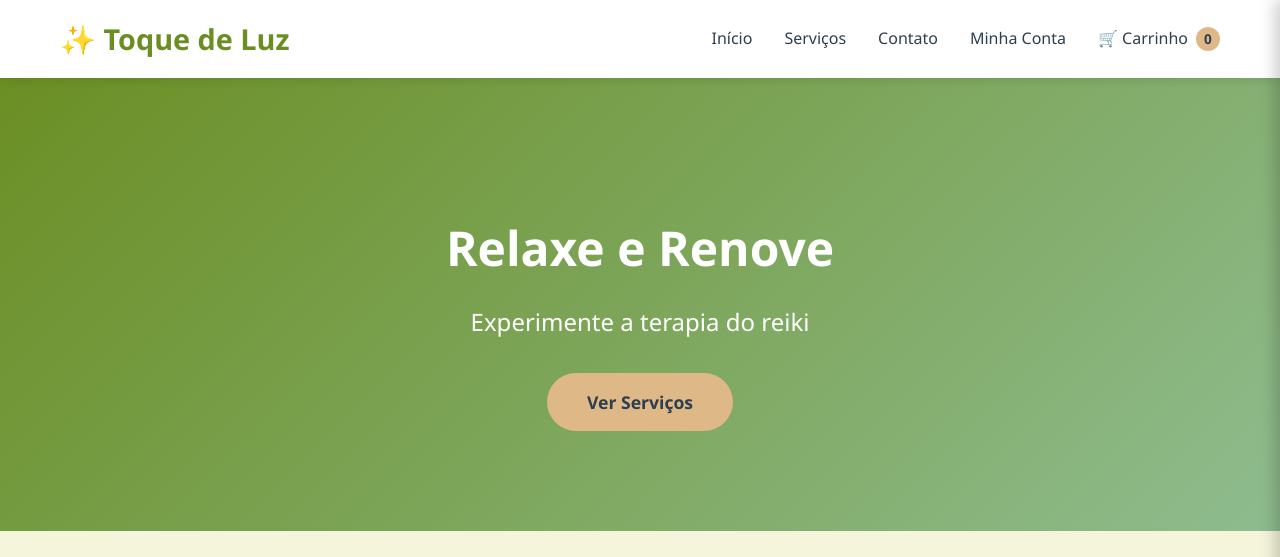
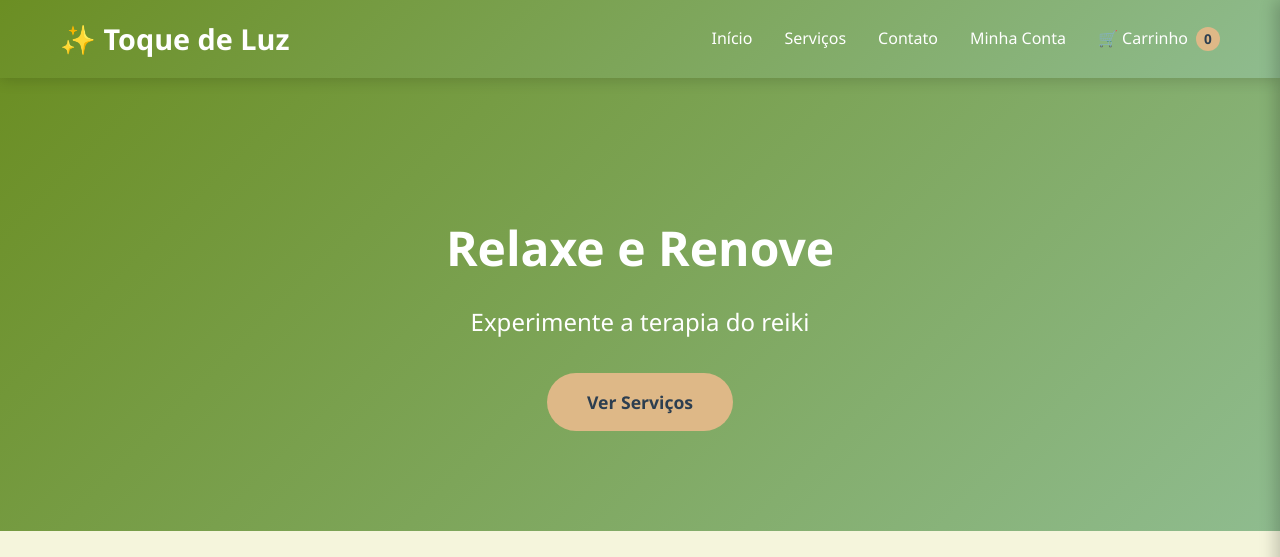
Before and after one commit to zszoro/Toque-de-Luz., a website: page index.html in a window 1280 px wide. Shown: the top 557 px of the page. Drawn offline with Linux system fonts and the light colour scheme; no server answers.

Commit message:
Ajusta cor do cabecalho

```diff
--- a/styles.css
+++ b/styles.css
@@ -30,8 +30,8 @@ body {
 
 /* Navigation */
 .navbar {
-    background-color: var(--white);
-    box-shadow: 0 2px 10px var(--shadow);
+    background: linear-gradient(135deg, var(--primary-color), var(--secondary-color));
+    box-shadow: 0 2px 14px rgba(0, 0, 0, 0.16);
     position: fixed;
     width: 100%;
     top: 0;
@@ -46,7 +46,7 @@ body {
 }
 
 .logo h1 {
-    color: var(--primary-color);
+    color: var(--white);
     font-size: 1.8rem;
 }
 
@@ -57,14 +57,14 @@ body {
 }
 
 .nav-links a {
-    color: var(--text-dark);
+    color: var(--white);
     text-decoration: none;
     font-weight: 500;
     transition: color 0.3s;
 }
 
 .nav-links a:hover {
-    color: var(--primary-color);
+    color: var(--accent-color);
 }
 
 /* Hero Section */
@@ -1030,7 +1030,7 @@ body.modal-open {
 }
 
 .account-button.logged-in {
-    color: var(--primary-color);
+    color: var(--accent-color);
 }
 
 .cart-count {
```
